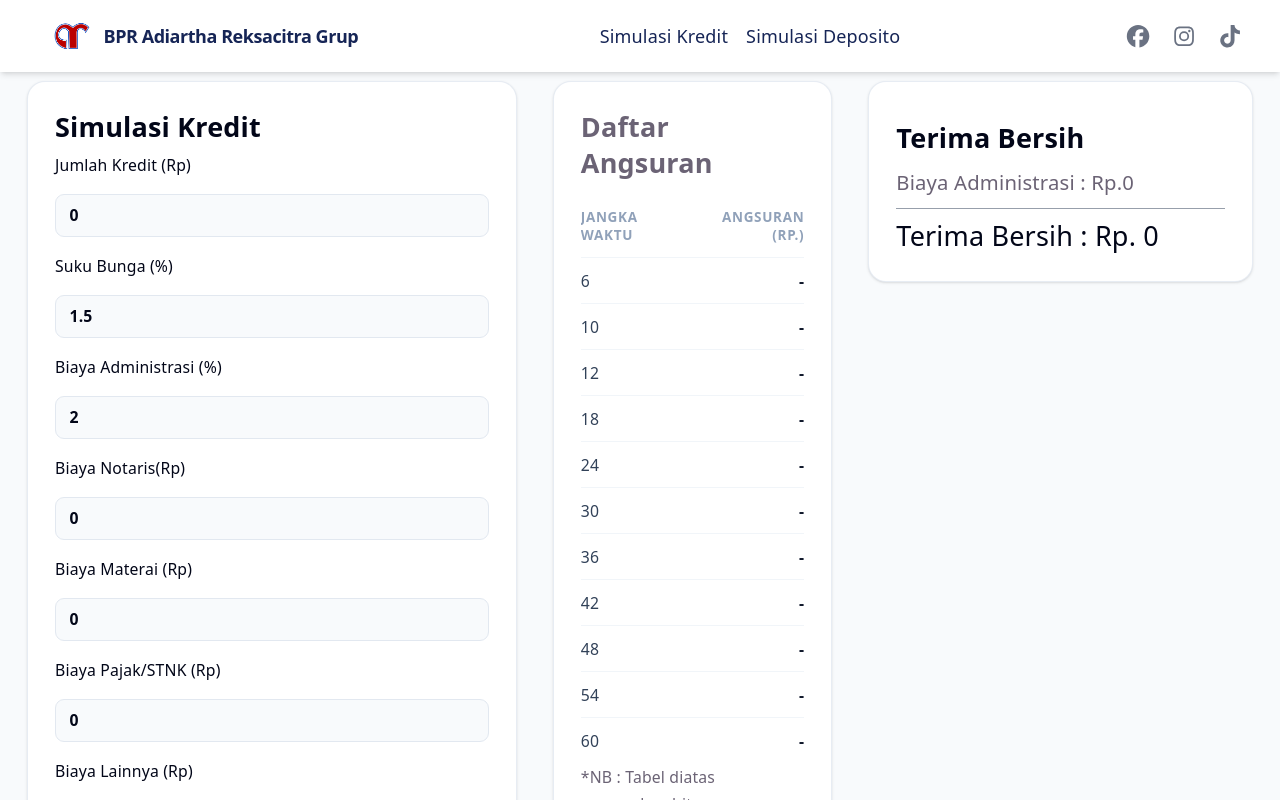
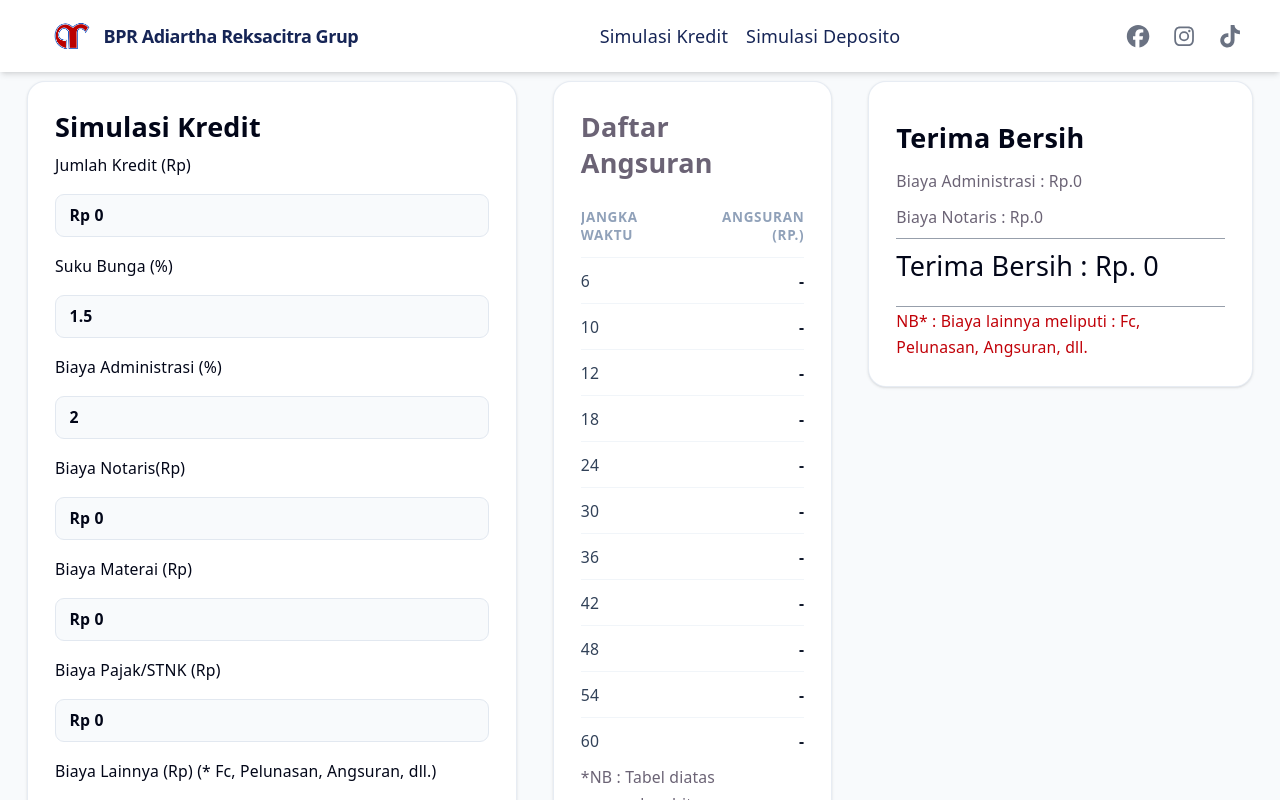
Before and after one commit to vickyyogi/simulasi-angsuran, a React (Vite) app: page / in a window 1280 px wide. Shown: the top 800 px of the page. Built offline with nearby package versions, Linux system fonts and the light colour scheme.

Commit message:
fixing bugs

```diff
--- a/src/components/Deposito.jsx
+++ b/src/components/Deposito.jsx
@@ -26,9 +26,9 @@ function Deposito(){
 
     return (
         <div className="grid md:grid-cols-2 gap-4 p-4">
-            <div className=" bg-gradient-to-br bg-indigo-900/90 to-slate-900/50 p-4 rounded-lg shadow-md space-y-6">
-                <h2 className="text-2xl font-semibold mb-2 text-blue-50">Simulasi Deposito</h2>
-                <form className="space-y-4 text-white">
+            <div className=" bg-white p-4 rounded-lg shadow-md space-y-6 border-slate-200/80">
+                <h2 className="text-2xl font-semibold mb-2 text-slate-950">Simulasi Deposito</h2>
+                <form className="space-y-4 text-slate-950">
                     <div>
                         <label htmlFor="depositeAmount" className="block text-sm font-medium ">Jumlah Deposito (Rp)</label>
                         <input type="number" name="depositeAmount" className="mt-1 block w-full border border-gray-300 rounded-md shadow-sm focus:ring-blue-500 focus:border-blue-500 sm:text-sm py-3 pl-2" onChange={(e) => setFormData({...formData, depositAmount: e.target.value})} value={setFormData.depositAmount} placeholder="Rp. 100000000"/>
@@ -40,7 +40,7 @@ function Deposito(){
                     <button type="submit" className="w-full bg-white text-indigo-950 py-2 px-4 rounded-md hover:bg-indigo-600 hover:text-white transition-colors cursor-pointer" onClick={bungaDeposito}>Hitung</button>
                 </form>
             </div>
-            <div className="bg-gradient-to-br bg-indigo-900/90 to-slate-900/50 p-4 rounded-lg shadow-md text-center border border-slate-700/50 text-white">
+            <div className="bg-white p-4 rounded-lg shadow-md text-center border border-slate-200/80 text-slate-950">
                 <h2 className="text-lg font-semibold mb-2">Hasil Bunga per Bulan</h2>
                 <span className="text-4xl font-extrabold">{result ? converToRupiah(result.hasilDeposito) : 0} </span>
                 <p className=" mt-5">Total Akhir (6 bulan):</p> <span className="font-medium">{result ? converToRupiah(result.deposite + (result.hasilDeposito * 6)): 0}</span>
--- a/src/components/Kredit.jsx
+++ b/src/components/Kredit.jsx
@@ -8,16 +8,25 @@ function Kredit(){
     const [result, setResult] = useState('');
 
     const [formData, setFormData] = useState({
-        loanAmount:'0',
+        loanAmount:'',
         interestRate:'1.5',
         admFee: '2',
-        notarisFee:'0',
+        notarisFee:'',
         materaiFee:'0',
         lainnyaFee:'0',
         pajakStnkFee:'0'
     });
 
     const jw = [6,10,12,18,24,30,36,42,48,54,60];
+
+    const handleInputChange = (e) => {
+        const {name, value} = e.target;
+        const clearedValue = value.replace(/\D/g, ''); // Remove non-numeric characters
+
+        const formattedValue = clearedValue;
+        setFormData({...formData, [name]: formattedValue});
+        console.log(formData)
+    }
 
     const countCredit = (e) => {
         e.preventDefault();
@@ -63,19 +72,24 @@ function Kredit(){
                 <form className="space-y-4 text-slate-950 text-sm" onSubmit={countCredit}>
 
                         <label htmlFor="loanAmount" className="block text-sm font-medium ">Jumlah Kredit (Rp)</label>
-                        <input type="number" name="loanAmount" value={formData.loanAmount} onChange={(e) => setFormData({...formData, loanAmount: e.target.value})} className="w-full px-3 py-2 bg-slate-50 border border-slate-200 rounded-lg text-sm font-semibold focus:outline-none focus:ring-2 focus:ring-blue-600 focus:bg-white" />
+                        <input type="text"
+                            name="loanAmount"
+                            value={converToRupiah(formData.loanAmount)}
+                            onChange={handleInputChange}
+                            className="w-full px-3 py-2 bg-slate-50 border border-slate-200 rounded-lg text-sm font-semibold focus:outline-none focus:ring-2 focus:ring-blue-600 focus:bg-white"
+                            placeholder="Rp. 100000000"/>
                         <label htmlFor="interestRate" className="block text-sm font-medium ">Suku Bunga (%)</label>
                         <input type="number" id="interestRate" name="interestRate" step="0.01" value={formData.interestRate} onChange={(e)=> setFormData({...formData, interestRate: e.target.value})} className="w-full px-3 py-2 bg-slate-50 border border-slate-200 rounded-lg text-sm font-semibold focus:outline-none focus:ring-2 focus:ring-blue-600 focus:bg-white"/>
                         <label htmlFor="interestRate" className="block text-sm font-medium ">Biaya Administrasi (%)</label>
                         <input type="number" id="admFee" name="admFee" step="0.01" value={formData.admFee} onChange={(e)=> setFormData({...formData, admFee: e.target.value})} className="w-full px-3 py-2 bg-slate-50 border border-slate-200 rounded-lg text-sm font-semibold focus:outline-none focus:ring-2 focus:ring-blue-600 focus:bg-white"/>
                         <label htmlFor="loanAmount" className="block text-sm font-medium ">Biaya Notaris(Rp)</label>
-                        <input type="number" name="notarisFee" value={formData.notarisFee} onChange={(e) => setFormData({...formData, notarisFee: e.target.value})} className="w-full px-3 py-2 bg-slate-50 border border-slate-200 rounded-lg text-sm font-semibold focus:outline-none focus:ring-2 focus:ring-blue-600 focus:bg-white" />
+                        <input type="text" name="notarisFee" value={converToRupiah(formData.notarisFee)} onChange={handleInputChange} className="w-full px-3 py-2 bg-slate-50 border border-slate-200 rounded-lg text-sm font-semibold focus:outline-none focus:ring-2 focus:ring-blue-600 focus:bg-white" />
                         <label htmlFor="loanAmount" className="block text-sm font-medium ">Biaya Materai (Rp)</label>
-                        <input type="number" name="materaiFee" value={formData.materaiFee} onChange={(e) => setFormData({...formData, materaiFee: e.target.value})} className="w-full px-3 py-2 bg-slate-50 border border-slate-200 rounded-lg text-sm font-semibold focus:outline-none focus:ring-2 focus:ring-blue-600 focus:bg-white" />
+                        <input type="text" name="materaiFee" value={converToRupiah(formData.materaiFee)} onChange={handleInputChange} className="w-full px-3 py-2 bg-slate-50 border border-slate-200 rounded-lg text-sm font-semibold focus:outline-none focus:ring-2 focus:ring-blue-600 focus:bg-white" />
                         <label htmlFor="loanAmount" className="block text-sm font-medium ">Biaya Pajak/STNK (Rp)</label>
-                        <input type="number" name="pajakStnkFee" value={formData.pajakStnkFee} onChange={(e) => setFormData({...formData, pajakStnkFee: e.target.value})} className="w-full px-3 py-2 bg-slate-50 border border-slate-200 rounded-lg text-sm font-semibold focus:outline-none focus:ring-2 focus:ring-blue-600 focus:bg-white" />
-                        <label htmlFor="loanAmount" className="block text-sm font-medium ">Biaya Lainnya (Rp)</label>
-                        <input type="number" name="lainnyaFee" value={formData.lainnyaFee} onChange={(e) => setFormData({...formData, lainnyaFee: e.target.value})} className="w-full px-3 py-2 bg-slate-50 border border-slate-200 rounded-lg text-sm font-semibold focus:outline-none focus:ring-2 focus:ring-blue-600 focus:bg-white" />
+                        <input type="text" name="pajakStnkFee" value={converToRupiah(formData.pajakStnkFee)} onChange={handleInputChange} className="w-full px-3 py-2 bg-slate-50 border border-slate-200 rounded-lg text-sm font-semibold focus:outline-none focus:ring-2 focus:ring-blue-600 focus:bg-white" />
+                        <label htmlFor="loanAmount" className="block text-sm font-medium ">Biaya Lainnya (Rp) (* Fc, Pelunasan, Angsuran, dll.)</label>
+                        <input type="text" name="lainnyaFee" value={converToRupiah(formData.lainnyaFee)} onChange={handleInputChange} className="w-full px-3 py-2 bg-slate-50 border border-slate-200 rounded-lg text-sm font-semibold focus:outline-none focus:ring-2 focus:ring-blue-600 focus:bg-white" />
 
                     <button type="submit" className="w-full mt-2 py-3 bg-blue-600 hover:bg-blue-700 text-white font-medium text-sm rounded-xl shadow-md shadow-blue-500/20 transition-all cursor-pointer" >Hitung</button>
                 </form>
@@ -117,14 +131,16 @@ function Kredit(){
                 <div className="bg-white p-6 rounded-2xl shadow-sm border border-slate-200/80">
                 <h2 className="font-semibold text-2xl text-slate-950 py-2.5">Terima Bersih</h2>
                 <ul className="block space-y-2">
-                        <li>{formData.admFee === '0' ? '' : <span className="text-lg ">Biaya Administrasi : {converToRupiah(result.adm/100 * formData.loanAmount)}</span>}</li>
-                        <li>{formData.notarisFee === '0' ? '' : <span className="text-lg ">Biaya Notaris : {converToRupiah(result.notaris)}</span>}</li>
-                        <li>{formData.materaiFee === '0' ? '' : <span className="text-lg ">Biaya Materai : {converToRupiah(result.materai)}</span>}</li>
-                        <li>{formData.pajakStnkFee === '0' ? '' : <span className="text-lg ">Biaya Pajak/STNK : {converToRupiah(result.pajak)}</span>}</li>
-                        <li>{formData.lainnyaFee === '0' ? '' : <span className="text-lg ">Biaya Lainnya : {converToRupiah(result.lain)}</span>}</li>
+                        <li>{formData.admFee === '0' ? '' : <span className="text-sm font-medium ">Biaya Administrasi : {converToRupiah(result.adm/100 * formData.loanAmount)}</span>}</li>
+                        <li>{formData.notarisFee === '0' ? '' : <span className="text-sm font-medium ">Biaya Notaris : {converToRupiah(result.notaris)}</span>}</li>
+                        <li>{formData.materaiFee === '0' ? '' : <span className="text-sm font-medium ">Biaya Materai : {converToRupiah(result.materai)}</span>}</li>
+                        <li>{formData.pajakStnkFee === '0' ? '' : <span className="text-sm font-medium ">Biaya Pajak/STNK : {converToRupiah(result.pajak)}</span>}</li>
+                        <li>{formData.lainnyaFee === '0' ? '' : <span className="text-sm font-medium ">Biaya Lainnya : {converToRupiah(result.lain)}</span>}</li>
                         <li><hr className="my-2 border-slate-700/50"/></li>
                         <li><span className="text-2xl text-slate-950">Terima Bersih : {result ? converToRupiah(result.nettLoan) : 'Rp. 0 '}</span></li>
                 </ul>
+                <hr className="mt-5 border-slate-700/50"></hr>
+                <span className="text-sm font-extralight text-red-700">NB* : Biaya lainnya meliputi : Fc, Pelunasan, Angsuran, dll.</span>
                 </div>
             </div>
 
```
